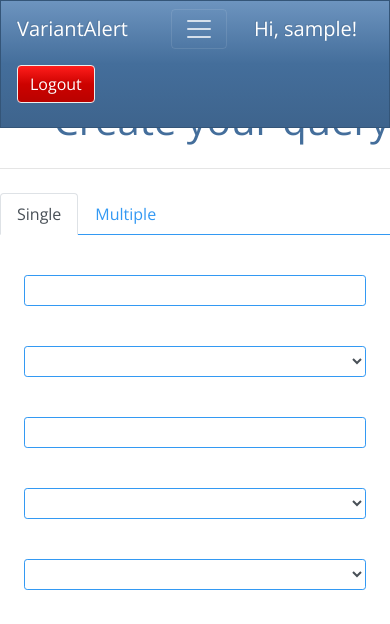
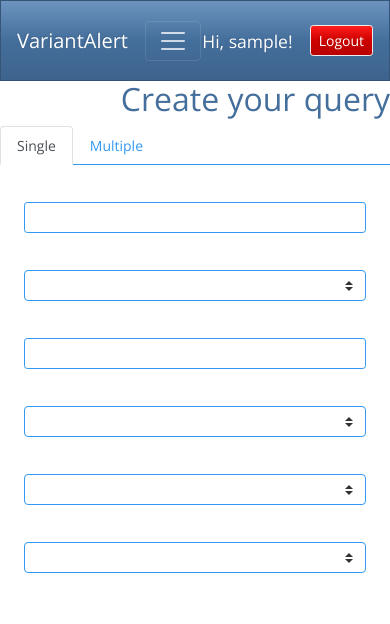
Before and after one commit to next-crs4/VariantAlert, a Django app: page /variants/query/ in a window 390 px wide. Shown: the top 624 px of the page. Run offline with Django 3.2, Linux system fonts and the light colour scheme; the visitor is signed in with stand-in values (Sample User, id 1); lists and menus that the app fills with data are empty; parts of the project's set-up code (start-up, migrations or seed data) failed here and were passed over; some libraries are stand-ins or nearby versions.

Commit message:
Restyling (Reduce font and button size etc.)

```diff
--- a/src/templates/about/about.html
+++ b/src/templates/about/about.html
@@ -5,7 +5,6 @@
 {% block content %}
 <div class="w-100" style="margin-top:3rem;">
     <h1 class="text-right text-primary">About</h1>
-    <hr class="my-4">
     <ul class="nav nav-tabs bg-default border-bottom border-info">
         <li class="nav-item border-info">
             <a class="nav-link active" data-toggle="tab" href="#abstract">Abstract</a>
@@ -28,6 +27,7 @@
             {% include "about/source.html" %}
         </div>
     </div>
+    <hr class="my-2">
 </div>
 
 {% endblock %}
--- a/src/templates/about/annotations.html
+++ b/src/templates/about/annotations.html
@@ -1,6 +1,5 @@
-<p class="lead text-info">&nbsp;</p>
-<p class="text-justify">Annotations are accessed through <a class="link" target="_blank"
-                                                            href="https://myvariant.info/">MyVariant.info</a>
+<p class="text-justify mt-3">Annotations are accessed through
+    <a class="link" target="_blank" href="https://myvariant.info/">MyVariant.info</a>
     web service which includes annotations from the following sources:</p>
 <div class="row">
     <div class="col-sm-6">
--- a/src/templates/about/source.html
+++ b/src/templates/about/source.html
@@ -1,5 +1,4 @@
-<p class="lead text-info">&nbsp;</p>
-<p class="text-justify">The source code of VariantAlert is currently hosted at github:
+<p class="text-justify mt-3 lead">The source code of VariantAlert is currently hosted at github:
     <a class="link" target="_blank"
        href="https://github.com/next-crs4/VariantAlert">https://github.com/next-crs4/VariantAlert</a>
 </p>
--- a/src/templates/base.html
+++ b/src/templates/base.html
@@ -51,11 +51,11 @@
                        href="#" id="variants">Variants<span class="caret"></span></a>
                     <div class="dropdown-menu" aria-labelledby="variants">
                         <a class="dropdown-item {% if 'query' in request.path %} active {% endif%}"
-                           href="{% url 'query' %}">Add new</a>
+                           href="{% url 'query' %}"><small>Add new</small></a>
                         <a class="dropdown-item {% if 'history' in request.path %} active {% endif%}"
-                           href="{% url 'history' %}">Show all</a>
+                           href="{% url 'history' %}"><small>Show all</small></a>
                         <a class="dropdown-item {% if 'alerts' in request.path %} active {% endif%}"
-                           href="{% url 'history'%}?show=only_alerts">Alerts</a>
+                           href="{% url 'history'%}?show=only_alerts"><small>Alerts</small></a>
                     </div>
                 </li>
                 {% endif %}
@@ -68,24 +68,24 @@
             </ul>
         </div>
         {% if user.is_authenticated %}
-            <span class="navbar-brand">Hi, {{ user.username }}!</span>
+        <span class="navbar-brand"><small>Hi, {{ user.username }}!</small></span>
             <div class="form-inline my-2 my-lg-0">
-                <a class="btn btn-danger my-2 my-sm-0 border-light{% if 'logout' in request.path %} active {% endif %}"
+                <a class="btn btn-sm btn-danger my-2 my-sm-0 border-light{% if 'logout' in request.path %} active {% endif %}"
                    href="{% url 'logout' %}">Logout</a>
             </div>
             {% else %}
             <div class="form-inline my-2 my-lg-0">
-                <a class="btn btn-success my-2 my-sm-0 border-light{% if 'login' in request.path %} active {% endif %}"
+                <a class="btn btn-sm btn-success my-2 my-sm-0 border-light{% if 'login' in request.path %} active {% endif %}"
                    href="{% url 'login' %}">Login</a>
                 <span class="text-white ml-3 mr-3">or</span>
-                <a class="btn btn-success my-2 my-sm-0 border-light {% if 'signup' in request.path %} active {% endif %}"
+                <a class="btn btn-sm btn-success my-2 my-sm-0 border-light {% if 'signup' in request.path %} active {% endif %}"
                    href="{% url 'signup' %}">Sign Up</a>
             </div>
         {% endif %}
     </nav>
 </header>
 <body>
-<div id="variant-alert" class="container">
+<div id="variant-alert" class="container small">
     <div class="row justify-content-center mt-5">
         {% block content %}(no content){% endblock %}
     </div>
--- a/src/templates/home.html
+++ b/src/templates/home.html
@@ -6,7 +6,7 @@
 <div class="jumbotron mt-5 p-5">
     <h1 class="display-3 text-center text-primary">VariantAlert</h1>
     <p class="lead text-center">a tool to notify updates in genetic variant annotations</p>
-    <hr class="my-4">
+    <hr class="my-2">
     <p class="text-justify"><span class="text-primary">VariantAlert</span> is a free service that annotates
         variants
         provided by the user using multiple variant annotation databases.</p>
--- a/src/templates/variants/query.html
+++ b/src/templates/variants/query.html
@@ -4,9 +4,8 @@
 {% block title %}Query{% endblock %}
 
 {% block content %}
-<div class="w-100" style="margin-top:3rem;">
-    <h1 class="text-right text-primary">Create your query</h1>
-    <hr class="my-4">
+<div class="w-100" style="margin-top:2rem;">
+    <h2 class="text-right text-primary">Create your query</h2>
     <form method="post" id="form-query" enctype="multipart/form-data">
         {% csrf_token %}
         <fieldset>
@@ -28,9 +27,9 @@
                 </div>
             </div>
             <div class="row">
-                <div class="col-sm-10">&nbsp;</div>
-                <div class="col-sm-2">
-                    <button class="btn btn-outline-success btn-lg btn-block" onclick="run();">Run</button>
+                <div class="col-sm-11">&nbsp;</div>
+                <div class="col-sm-1">
+                    <button class="btn btn-outline-success btn-xs btn-block" onclick="run();">Run</button>
                 </div>
             </div>
         </fieldset>
--- a/src/templates/variants/query.single.html
+++ b/src/templates/variants/query.single.html
@@ -15,7 +15,7 @@
             <div class="form-group col-sm-4">
               <label class="col-form-label text-primary" for="{{
               form.chromosome.id_for_label }}">{{ form.chromosome.label_tag }}</label>
-              <select class="form-control form-control-sm border-info"
+              <select class="custom-select custom-select-sm border-info"
               id="{{form.chromosome.id_for_label }}" name="{{ form.chromosome.name }}">
               {% for opt in form.chromosome.field.choices %}
                 <option value="{{ opt.0 }}">{{ opt.1 }}</option>
@@ -45,7 +45,7 @@
            <div class="form-group col-sm-4">
               <label class="col-form-label text-primary" for="{{
               form.assembly.id_for_label }}">{{ form.assembly.label_tag }}</label>
-              <select class="form-control form-control-sm border-info"
+              <select class="custom-select custom-select-sm border-info"
               name="{{form.assembly.name }}" id="{{ form.assembly.id_for_label }}">
               {% for opt in form.assembly.field.choices %}
                 <option value="{{ opt.0 }}">{{ opt.1 }}</option>
@@ -61,7 +61,7 @@
              <div class="form-group col-sm-4">
               <label class="col-form-label text-primary" for="{{
               form.variant_ref.id_for_label }}">{{ form.variant_ref.label_tag }}</label>
-              <select class="form-control form-control-sm border-info"
+              <select class="custom-select custom-select-sm border-info"
               name="{{form.variant_ref.name }}" id="{{ form.variant_ref.id_for_label }}">
               {% for opt in form.variant_ref.field.choices %}
                 <option value="{{ opt.0 }}">{{ opt.1 }}</option>
@@ -77,7 +77,7 @@
              <div class="form-group col-sm-4">
               <label class="col-form-label text-primary" for="{{
               form.variant_alt.id_for_label }}">{{ form.variant_alt.label_tag }}</label>
-              <select class="form-control form-control-sm border-info"
+              <select class="custom-select custom-select-sm border-info"
               name="{{form.variant_alt.name }}" id="{{ form.variant_alt.id_for_label }}">
               {% for opt in form.variant_alt.field.choices %}
                 <option value="{{ opt.0 }}">{{ opt.1 }}</option>
```
Also changed, not shown: src/templates/about/abstract.html (+3 -4 lines), src/templates/variants/details.html (+14 -18 lines), src/templates/variants/history.html (+30 -33 lines).
